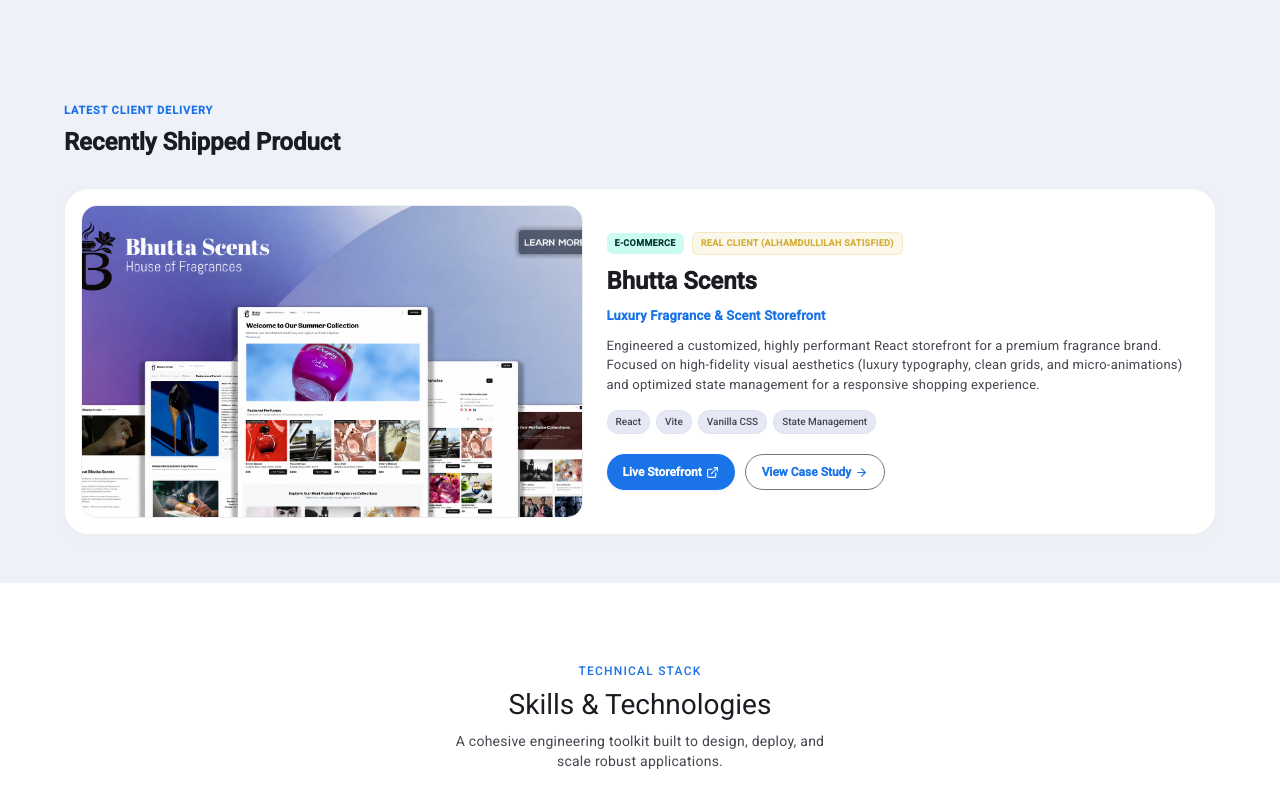
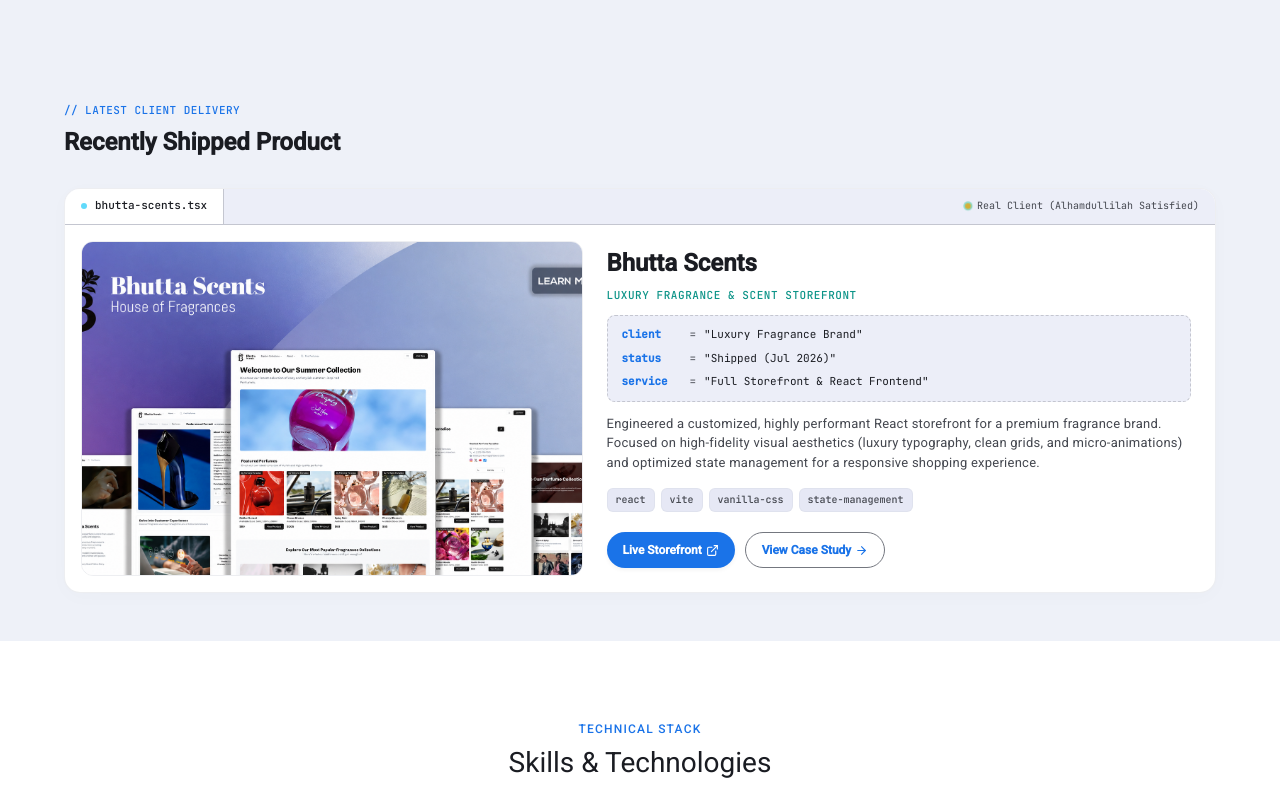
Before and after one commit to rashidkhan4067/Portfolio-, a React (Vite) app: page / in a window 1280 px wide. Shown: the part 613-1402 px from the top of the page. Built offline with nearby package versions, Linux system fonts and the light colour scheme; no server answers; a web font is replaced by a local one.

Commit message:
design: refine recently delivered section to use a code editor showcase style

```diff
--- a/src/features/projects/components/RecentlyDelivered.jsx
+++ b/src/features/projects/components/RecentlyDelivered.jsx
@@ -19,12 +19,25 @@ export default function RecentlyDelivered() {
       <div className="container">
         {/* Section Header */}
         <div className={styles.sectionHeader}>
-          <span className={styles.eyebrow}>LATEST CLIENT DELIVERY</span>
+          <span className={styles.eyebrow}>// LATEST CLIENT DELIVERY</span>
           <h2 className={styles.sectionTitle}>Recently Shipped Product</h2>
         </div>
 
         {/* Widescreen Showcase Card */}
         <div className={styles.showcaseCard}>
+          {/* Editor Header Bar */}
+          <div className={styles.editorHeader}>
+            <div className={styles.tab}>
+              <span className={styles.tabIcon} />
+              <span>bhutta-scents.tsx</span>
+            </div>
+            <div className={styles.editorStatus}>
+              <span className={styles.statusDot} />
+              <span>Real Client (Alhamdullilah Satisfied)</span>
+            </div>
+          </div>
+
+          <div className={styles.cardBody}>
             {/* Image Side */}
             <div className={styles.imageSide} onClick={handleCaseStudyClick}>
               <img
@@ -37,23 +50,38 @@ export default function RecentlyDelivered() {
 
             {/* Content Side */}
             <div className={styles.contentSide}>
-            <div className={styles.metaRow}>
-              <span className={styles.categoryBadge}>E-Commerce</span>
-              <span className={styles.metricBadge}>Real Client (Alhamdullilah Satisfied)</span>
+              <h3 className={styles.projectTitle}>Bhutta Scents</h3>
+              <p className={styles.tagline}>Luxury Fragrance & Scent Storefront</p>
+
+              {/* Monospace Specs Block (Developer Coded Vibe) */}
+              <div className={styles.specsBlock}>
+                <div className={styles.specRow}>
+                  <span className={styles.specKey}>client</span>
+                  <span>=</span>
+                  <span className={styles.specVal}>"Luxury Fragrance Brand"</span>
+                </div>
+                <div className={styles.specRow}>
+                  <span className={styles.specKey}>status</span>
+                  <span>=</span>
+                  <span className={styles.specVal}>"Shipped (Jul 2026)"</span>
+                </div>
+                <div className={styles.specRow}>
+                  <span className={styles.specKey}>service</span>
+                  <span>=</span>
+                  <span className={styles.specVal}>"Full Storefront & React Frontend"</span>
+                </div>
               </div>
 
-            <h3 className={styles.projectTitle}>Bhutta Scents</h3>
-            <p className={styles.tagline}>Luxury Fragrance & Scent Storefront</p>
               <p className={styles.description}>
                 Engineered a customized, highly performant React storefront for a premium fragrance brand. Focused on high-fidelity visual aesthetics (luxury typography, clean grids, and micro-animations) and optimized state management for a responsive shopping experience.
               </p>
 
               {/* Technical Stack Tags */}
               <div className={styles.techList}>
-              <span className={styles.techItem}>React</span>
-              <span className={styles.techItem}>Vite</span>
-              <span className={styles.techItem}>Vanilla CSS</span>
-              <span className={styles.techItem}>State Management</span>
+                <span className={styles.techItem}>react</span>
+                <span className={styles.techItem}>vite</span>
+                <span className={styles.techItem}>vanilla-css</span>
+                <span className={styles.techItem}>state-management</span>
               </div>
 
               {/* CTA Buttons */}
@@ -79,6 +107,7 @@ export default function RecentlyDelivered() {
             </div>
           </div>
         </div>
+      </div>
     </section>
   );
 }
--- a/src/features/projects/recently-delivered.module.css
+++ b/src/features/projects/recently-delivered.module.css
@@ -9,11 +9,10 @@
 
 .eyebrow {
   display: block;
-  font-family: var(--font-sans);
+  font-family: var(--font-mono);
   font-size: 11px;
-  font-weight: 700;
-  letter-spacing: 0.08em;
-  text-transform: uppercase;
+  font-weight: 500;
+  letter-spacing: 0.04em;
   color: var(--md-primary);
   margin-bottom: 4px;
 }
@@ -26,10 +25,10 @@
   margin: 0;
 }
 
-/* Widescreen Showcase Card */
+/* Widescreen Showcase Card with Editor Header */
 .showcaseCard {
   background: var(--md-surface-container-low);
-  border-radius: 24px;
+  border-radius: 16px; /* Slightly tighter dev-editor radius */
   border: 1px solid color-mix(in srgb, var(--md-outline-variant) 30%, transparent);
   box-shadow: 0 4px 20px rgba(0, 0, 0, 0.02);
   overflow: hidden;
@@ -44,8 +43,71 @@
   box-shadow: 0 12px 36px rgba(0, 0, 0, 0.06);
 }
 
+/* Editor Header Bar */
+.editorHeader {
+  display: flex;
+  align-items: center;
+  justify-content: space-between;
+  height: 36px;
+  background-color: var(--md-surface-container);
+  border-bottom: 1px solid var(--border-subtle);
+  padding: 0 16px 0 0;
+  box-sizing: border-box;
+}
+
+.tab {
+  display: flex;
+  align-items: center;
+  gap: 8px;
+  height: 100%;
+  padding: 0 16px;
+  background-color: var(--md-surface-container-low);
+  border-right: 1px solid var(--border-subtle);
+  font-family: var(--font-mono);
+  font-size: 11px;
+  font-weight: 500;
+  color: var(--md-on-surface);
+  user-select: none;
+}
+
+.tabIcon {
+  width: 6px;
+  height: 6px;
+  background-color: #61dafb; /* React Cyan */
+  border-radius: 50%;
+}
+
+.editorStatus {
+  font-family: var(--font-mono);
+  font-size: 10px;
+  color: var(--md-on-surface-variant);
+  display: flex;
+  align-items: center;
+  gap: 6px;
+}
+
+.statusDot {
+  width: 6px;
+  height: 6px;
+  background-color: #D4AF37; /* Gold */
+  border-radius: 50%;
+  animation: pulse 2s infinite ease-in-out;
+}
+
+@keyframes pulse {
+  0% { transform: scale(0.95); opacity: 0.5; }
+  50% { transform: scale(1.1); opacity: 1; }
+  100% { transform: scale(0.95); opacity: 0.5; }
+}
+
+/* Rest of the layout */
+.cardBody {
+  display: flex;
+  flex-direction: column;
+}
+
 @media (min-width: 768px) {
-  .showcaseCard {
+  .cardBody {
     flex-direction: row;
     align-items: stretch;
   }
@@ -74,7 +136,7 @@
   aspect-ratio: 16 / 10;
   object-fit: cover;
   object-position: top center;
-  border-radius: 16px;
+  border-radius: 12px;
   border: 1px solid color-mix(in srgb, var(--md-outline-variant) 30%, transparent);
   transition: transform 300ms cubic-bezier(0.4, 0, 0.2, 1);
   cursor: pointer;
@@ -97,60 +159,58 @@
 @media (max-width: 768px) {
   .contentSide {
     padding: 16px;
-    gap: 8px;
+    gap: 10px;
   }
 }
 
-.metaRow {
+/* Code-style Specs block */
+.specsBlock {
+  display: flex;
+  flex-direction: column;
+  gap: 6px;
+  padding: 10px 14px;
+  background-color: var(--md-surface-container);
+  border: 1px dashed var(--md-outline-variant);
+  border-radius: 8px;
+  font-family: var(--font-mono);
+  font-size: 11px;
+}
+
+.specRow {
   display: flex;
   align-items: center;
-  flex-wrap: wrap;
   gap: 8px;
+  color: var(--md-on-surface-variant);
 }
 
-.categoryBadge {
-  font-family: var(--font-sans);
-  font-size: 9px;
-  font-weight: 700;
-  letter-spacing: 0.04em;
-  text-transform: uppercase;
-  padding: 3px 8px;
-  border-radius: 6px;
-  background: var(--md-secondary-container);
-  color: var(--md-on-secondary-container);
-  user-select: none;
+.specKey {
+  color: var(--md-primary);
+  font-weight: 600;
+  min-width: 60px;
 }
 
-.metricBadge {
-  font-family: var(--font-sans);
-  font-size: 9px;
-  font-weight: 700;
-  letter-spacing: 0.04em;
-  text-transform: uppercase;
-  padding: 3px 8px;
-  border-radius: 6px;
-  background: rgba(212, 175, 55, 0.1);
-  color: #D4AF37;
-  border: 1px solid rgba(212, 175, 55, 0.2);
-  user-select: none;
+.specVal {
+  color: var(--md-on-surface);
 }
 
 .projectTitle {
   font-family: var(--font-sans);
   font-size: 1.5rem;
-  font-weight: 600;
+  font-weight: 700;
   color: var(--md-on-surface);
   margin: 0;
   line-height: 1.2;
 }
 
 .tagline {
-  font-family: var(--font-sans);
-  font-size: 13px;
-  font-weight: 600;
-  color: var(--md-primary);
+  font-family: var(--font-mono);
+  font-size: 11px;
+  font-weight: 500;
+  color: var(--md-secondary);
   margin: 0;
   line-height: 1.25;
+  text-transform: uppercase;
+  letter-spacing: 0.05em;
 }
 
 .description {
@@ -169,11 +229,11 @@
 }
 
 .techItem {
-  font-family: var(--font-sans);
+  font-family: var(--font-mono);
   font-size: 10px;
   font-weight: 500;
   padding: 3px 8px;
-  border-radius: 9999px;
+  border-radius: 6px;
   background: var(--md-surface-container-high);
   color: var(--md-on-surface-variant);
   border: 1px solid color-mix(in srgb, var(--md-outline-variant) 20%, transparent);
```
Lines whose indentation alone changed are shown as unchanged.
